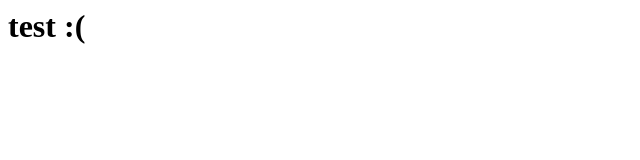
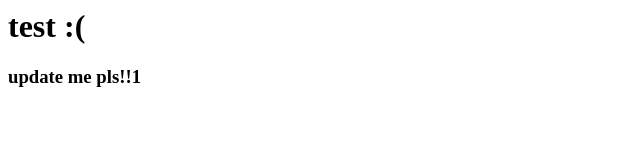
Before and after one commit to anindyoo/simple-ci-cid, a website: page index.html in a window 1280 px wide. Shown: the whole page, without its empty margins (0-640 px from the left). Drawn offline with Linux system fonts and the light colour scheme.

Commit message:
Update index.html

```diff
--- a/index.html
+++ b/index.html
@@ -2,4 +2,7 @@
     <h1>
         test :(
     </h1>
+    <h3>
+        update me pls!!1
+    </h3>
 </div>
```
